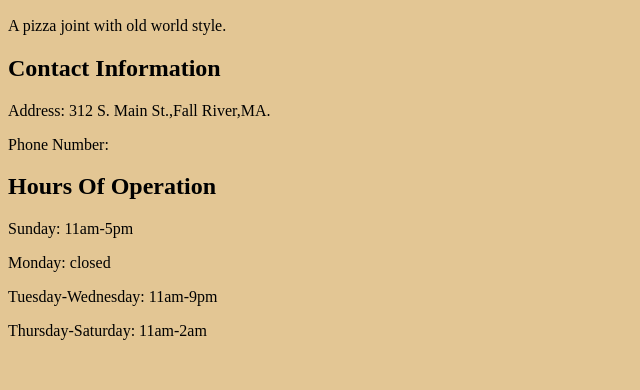
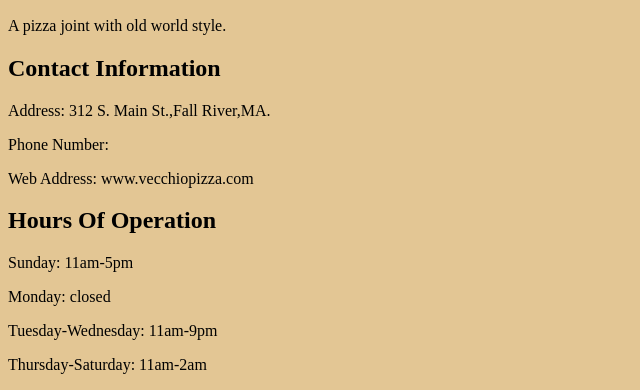
Before and after one commit to alexisridge/alexisridge.github.io, a plain HTML site: page RestaurantLab/Restaurant.html in a window 1280 px wide. Shown: the part 412-802 px from the top of the page, without its empty margins (0-640 px from the left). Drawn offline with Linux system fonts and the light colour scheme.

Commit message:
Update Restaurant.html

```diff
--- a/RestaurantLab/Restaurant.html
+++ b/RestaurantLab/Restaurant.html
@@ -11,6 +11,7 @@
   <h2>Contact Information</h2>
     <p>Address: 312 S. Main St.,Fall River,MA.</p>
     <p>Phone Number: </p>
+    <p>Web Address: www.vecchiopizza.com </p>
   <h2> Hours Of Operation</h2>
     <p>Sunday: 11am-5pm</p>
     <p>Monday: closed </p>
```
